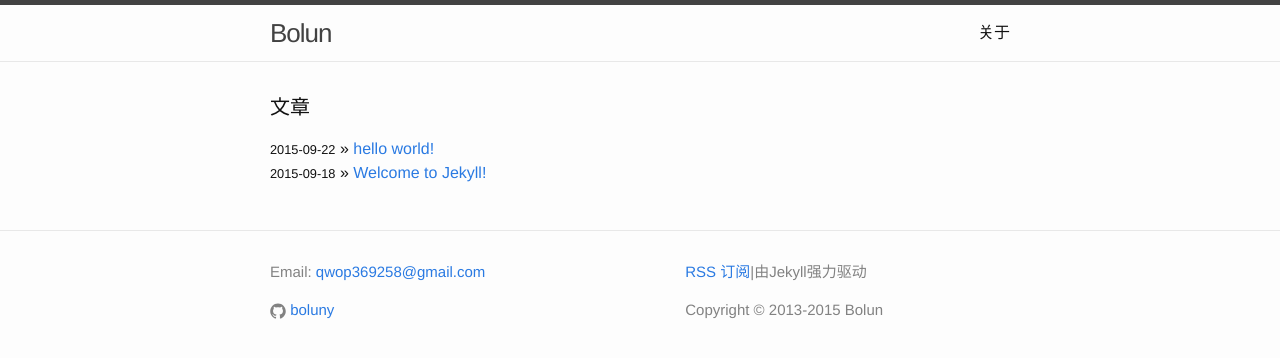
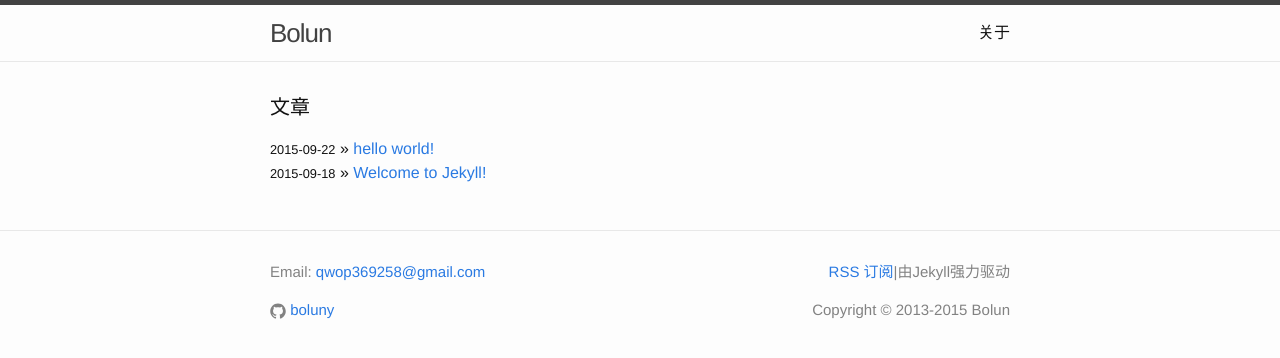
Before and after one commit to boluny/boluny.github.io, a Jekyll site: the page built from index.html, in a window 1280 px wide. Shown: the top 358 px of the page. Built offline with Jekyll 4.4.1, drawn with Linux system fonts in a browser that asks for light colours.

Commit message:
adjust css and change CNAME file

```diff
--- a/CNAME
+++ b/CNAME
@@ -1 +1 @@
-www.bolun.info
+bolun.info
--- a/_includes/footer.html
+++ b/_includes/footer.html
@@ -25,9 +25,6 @@
       </ul>
       </div>
 
-      <div class="footer-col  footer-col-2">
-        <ul class="social-media-list">
-
           {% if site.twitter_username %}
           <li>
             <a href="https://twitter.com/{{ site.twitter_username }}">
@@ -42,12 +39,10 @@
             </a>
           </li>
           {% endif %}
-        </ul>
-      </div>
 
       <div class="footer-col footer-col-3">
-          <p class="rss-subscribe"> <a href="{{ "/feed.xml" | prepend: site.baseurl }}">RSS 订阅</a><span>|由Jekyll强力驱动</span></p>
-        <p>Copyright © 2013-2015 Bolun</p>
+          <p class="rss-subscribe copyright"> <a href="{{ "/feed.xml" | prepend: site.baseurl }}">RSS 订阅</a><span>|由Jekyll强力驱动</span></p>
+        <p class="copyright">Copyright © 2013-2015 Bolun</p>
       </div>
     </div>
 
--- a/_sass/_layout.scss
+++ b/_sass/_layout.scss
@@ -131,8 +131,8 @@
 }
 
 .footer-col-3 {
-    width: -webkit-calc(45% - (#{$spacing-unit} / 2));
-    width:         calc(45% - (#{$spacing-unit} / 2));
+    width: -webkit-calc(65% - (#{$spacing-unit} / 2));
+    width:         calc(65% - (#{$spacing-unit} / 2));
 }
 
 @include media-query($on-laptop) {
@@ -156,6 +156,9 @@
     }
 }
 
+.copyright {
+    text-align: right;
+}
 
 
 /**
```
